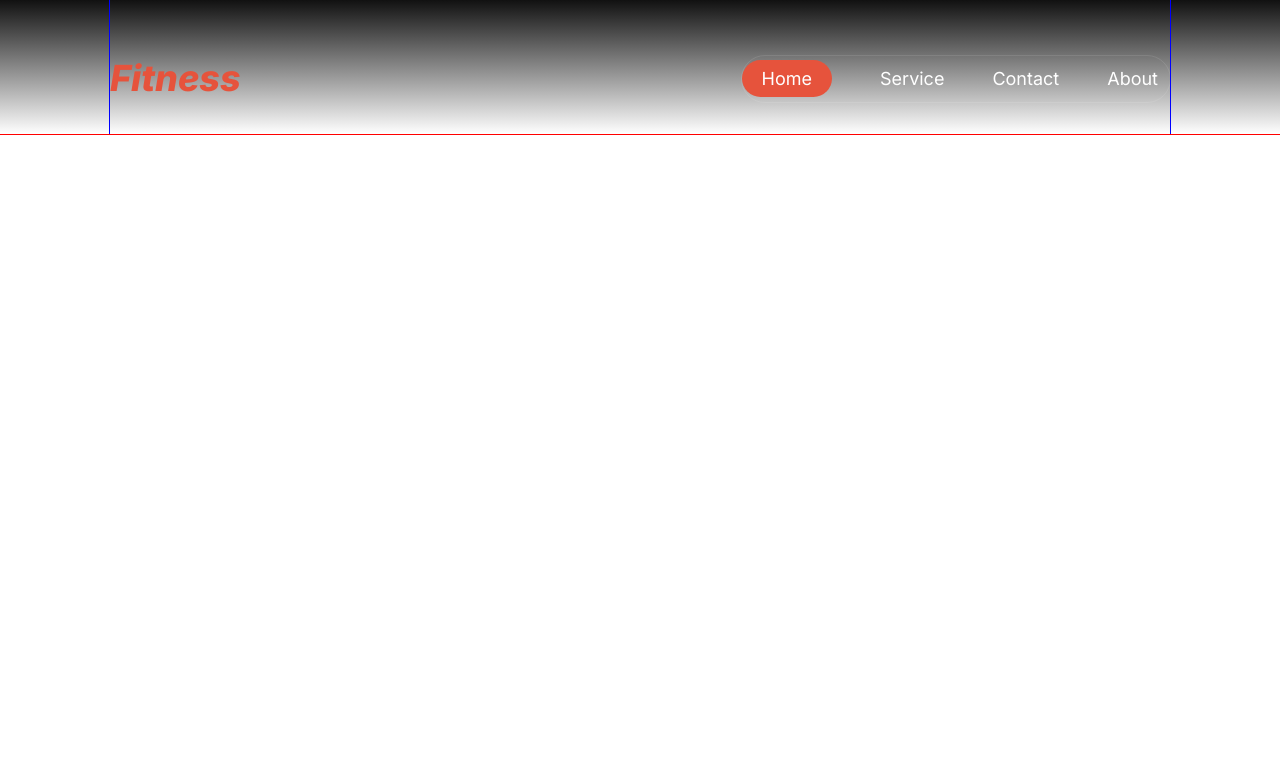
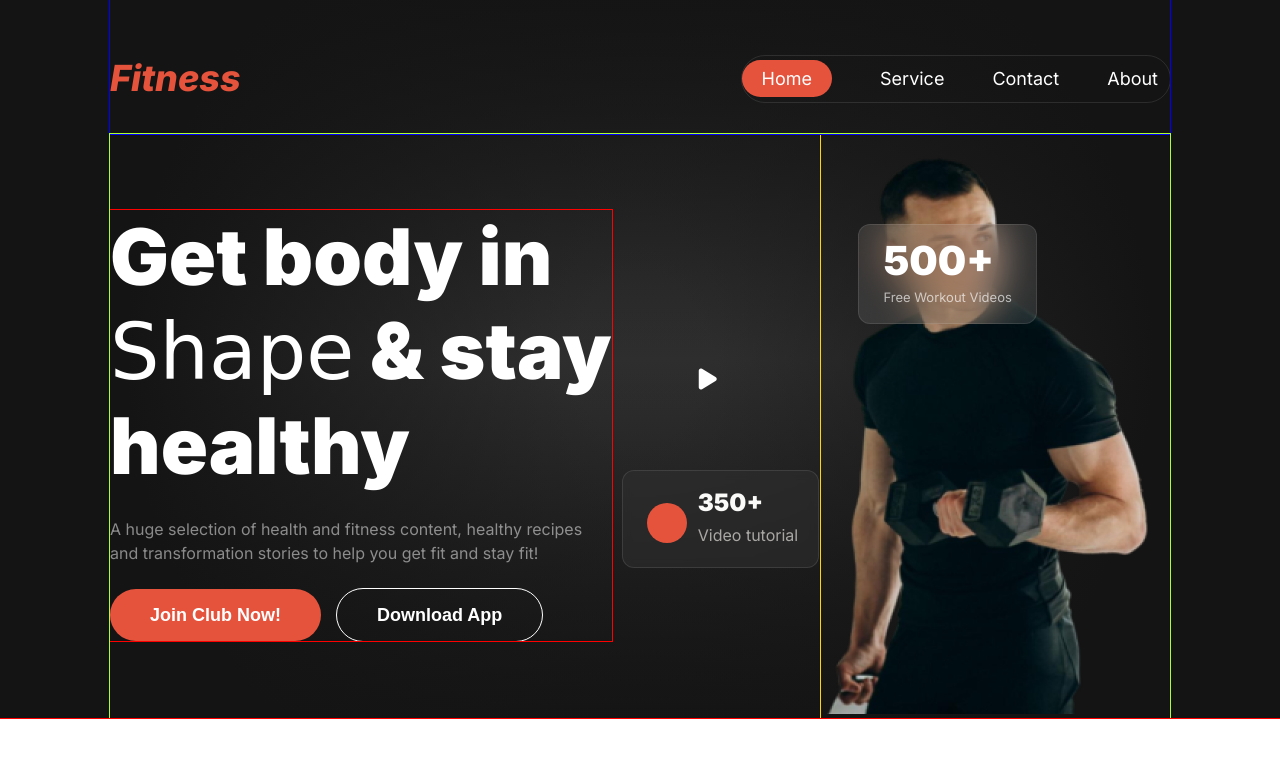
Before and after one commit to bdahsan1999wd/fitness-landing-page, a plain HTML site: page index.html in a window 1280 px wide. Drawn offline with Linux system fonts and the light colour scheme; a web font is replaced by a local one.

Commit message:
banner section added

```diff
--- a/index.html
+++ b/index.html
@@ -49,6 +49,53 @@
             </div>
         </nav>
 
+        <!--------------- Banner Section Added --------------->
+        <section class="banner-section">
+            <div class="banner-container display-flex">
+
+                <!---------- Banner Left Items ---------->
+                <div class="banner-left">
+
+                    <div class="banner-text">
+                        <h1 class="banner-title color1">Get body in <br> <span>Shape</span> & stay <br> healthy</h1>
+                        <p class="color2">A huge selection of health and fitness content, healthy recipes <br> and
+                            transformation
+                            stories
+                            to help you get fit and stay fit!</p>
+                    </div>
+
+                    <!----- Banner Button Added ----->
+                    <div class="banner-button display-flex">
+                        <button class="btn-primary">Join Club Now!</button>
+                        <button class="btn-secondary">Download App</button>
+                    </div>
+                </div>
+
+                <!---------- Banner Right Items Added ---------->
+                <div class="banner-right">
+
+                    <div class="banner-image">
+                        <img src="./assets/images/banner.png" alt="banner image">
+                    </div>
+
+                    <div class="box-1 display-flex">
+                        <h3>500+</h3>
+                        <p>Free Workout Videos</p>
+                    </div>
+
+                    <div class="play"><i class="fa-solid fa-play"></i></div>
+
+                    <div class="box-2 display-flex">
+                        <div class="circle"></div>
+                        <h3>350+</h3>
+                        <p>Video tutorial</p>
+                    </div>
+
+                </div>
+
+            </div>
+        </section>
+
     </header>
 
 </body>
--- a/styles/style.css
+++ b/styles/style.css
@@ -26,15 +26,33 @@ body {
 .display-flex {
   display: flex;
 }
+
+.btn-primary {
+  background-color: rgb(230, 83, 60);
+  padding: 1rem 2.5rem;
+  border-radius: 2.5rem;
+  color: rgb(255, 255, 255);
+  font-size: 1.125rem;
+  font-weight: 600;
+  line-height: 1.25rem;
+  border: none;
+}
 /* -------------------------Shared Styles Ends Here-------------------------*/
 
 /* ----------Heading Section Styles Added---------- */
 header {
-  background: linear-gradient(
-    180deg,
-    rgb(17, 17, 17),
-    rgba(119, 119, 119, 0) 100%
-  );
+  background: radial-gradient(
+      circle,
+      rgba(70, 70, 70, 0.2) 10%,
+      rgba(20, 20, 20, 1) 70%
+    ),
+    linear-gradient(
+      180deg,
+      rgb(10, 10, 10) 0%,
+      rgb(40, 40, 40) 50%,
+      rgb(10, 10, 10) 100%
+    );
+
   outline: 1px solid red;
   max-width: 1440px;
   margin: 0 auto;
@@ -111,3 +129,146 @@ a {
   padding: 0.5rem 1.25rem;
   color: rgb(255, 255, 255);
 }
+
+/* ---------- Banner Section Styles Added ---------- */
+.banner-section {
+  outline: 1px solid greenyellow;
+  max-width: 1060px;
+  margin: 0 auto;
+}
+.banner-container {
+  justify-content: space-between;
+  align-items: center;
+}
+
+/* -----Banner Left Items Styles Added----- */
+.banner-left {
+  outline: 1px solid red;
+}
+.banner-text h1 {
+  font-size: 4.875rem;
+  font-weight: 900;
+  line-height: 120%;
+  margin-bottom: 1.5rem;
+}
+.banner-text span {
+  font-family: "Ballet", cursive;
+  font-size: 4.875rem;
+  font-weight: 400;
+  line-height: 120%;
+}
+.banner-text p {
+  font-size: 1rem;
+  font-weight: 400;
+  line-height: 1.5rem;
+  margin-bottom: 1.5rem;
+}
+
+/* -----Banner Button Styles Added----- */
+.banner-button {
+  gap: 1rem;
+}
+
+.btn-secondary {
+  background: transparent;
+  padding: 1rem 2.5rem;
+  border-radius: 2.5rem;
+  color: rgb(255, 255, 255);
+  font-size: 1.125rem;
+  font-weight: 600;
+  line-height: 1.25rem;
+  border: none;
+  outline: 1px solid rgb(255, 255, 255);
+}
+
+/* -----Banner Right Items Styles Added----- */
+.banner-right {
+  outline: 1px solid gold;
+}
+
+/* -----banner image Styles Added----- */
+.banner-image {
+  position: relative;
+}
+.banner-image img {
+  width: 100%;
+}
+
+/* -----box-1 styles added----- */
+.box-1 {
+  flex-direction: column;
+  border: 1px solid rgba(255, 255, 255, 0.1);
+  border-radius: 0.75rem;
+  backdrop-filter: blur(20px);
+  background: rgba(255, 255, 255, 0.1);
+  padding: 1rem 1.5rem;
+  position: absolute;
+  top: 28%;
+  right: 19%;
+  /* top: 28vh; */
+  /* right: 19vw; */
+}
+.box-1 h3 {
+  font-size: 2.5rem;
+  font-weight: 900;
+  line-height: 2.5rem;
+  color: rgb(255, 255, 255);
+  margin-bottom: 0.4rem;
+}
+.box-1 p {
+  font-size: 0.8125rem;
+  font-weight: 400;
+  line-height: 1.25rem;
+  color: rgba(255, 255, 255, 0.65);
+}
+
+/* -----play----- */
+.play {
+  position: absolute;
+  bottom: 51%;
+  right: 44%;
+  /* bottom: 51vh; */
+  /* right: 44vw; */
+}
+
+/* -----circle----- */
+.circle {
+  width: 2.5rem;
+  height: 2.5rem;
+  background-color: rgb(230, 83, 60);
+  border-radius: 50%;
+  position: absolute;
+  bottom: 25%;
+  right: 67%;
+  /* bottom: 2.6vh; */
+  /* right: 6.7vw; */
+}
+
+/* -----box-2----- */
+.box-2 {
+  flex-direction: column;
+  border: 1px solid rgba(255, 255, 255, 0.1);
+  border-radius: 12px;
+  background: transparent;
+  backdrop-filter: blur(5px);
+  background: rgba(48, 48, 48, 0.54);
+  padding: 1.25rem 1.25rem 1.25rem 4.6875rem;
+  position: absolute;
+  bottom: 29%;
+  right: 36%;
+  /* bottom: 29vh; */
+  /* right: 36vw; */
+}
+.box-2 h3 {
+  font-size: 1.5rem;
+  font-weight: 900;
+  line-height: 1.5rem;
+  color: rgb(250, 250, 249);
+  margin-bottom: 0.5rem;
+}
+.box-2 p {
+  font-size: 1rem;
+  font-weight: 400;
+  line-height: 1.5rem;
+  color: rgba(239, 237, 232, 0.65);
+}
```
